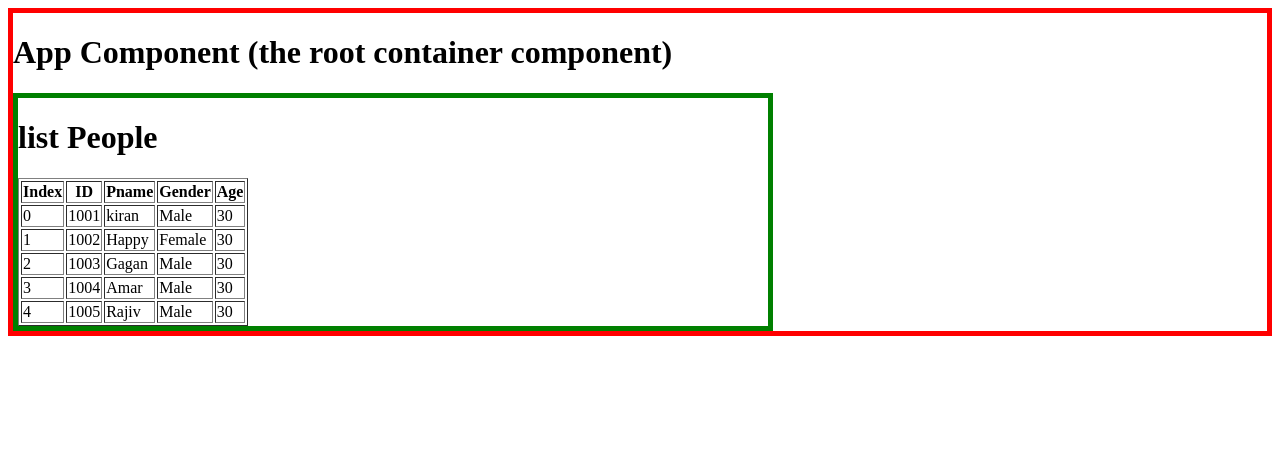
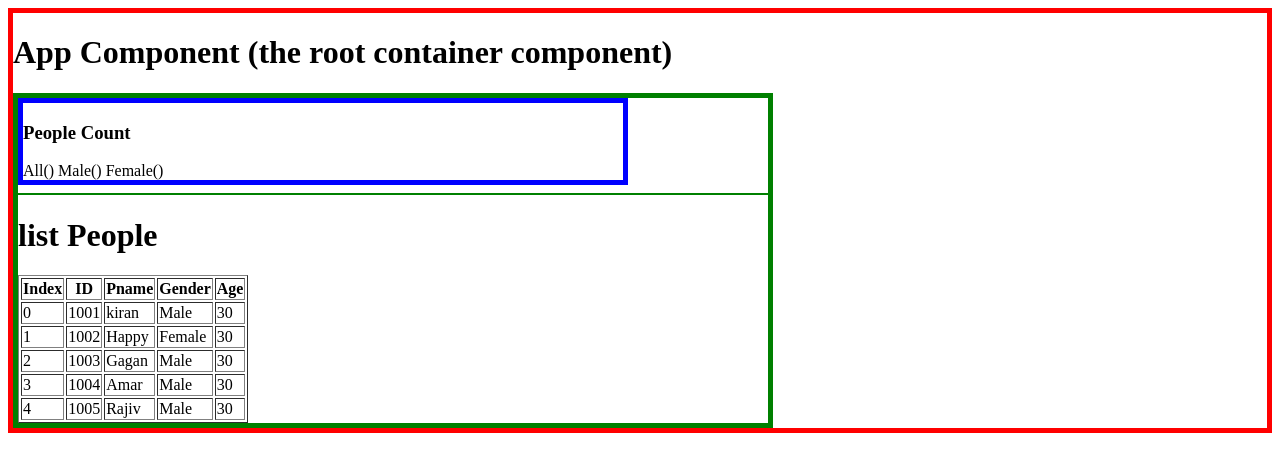
Before and after one commit to jackofalltradesprogrammer/Angular, an Angular app: page / in a window 1280 px wide. Shown: the top 472 px of the page. Built offline with nearby package versions, Linux system fonts and the light colour scheme.

Commit message:
Created peopleCount component and updated personsList html

```diff
--- a/src/app/app.module.ts
+++ b/src/app/app.module.ts
@@ -6,6 +6,7 @@ import { ParentComponent } from './parent/parent.component';
 import { ChildComponent } from './child/child.component';
 import { PersonListComponent } from './person-list/person-list.component';
 import { PersonCountComponent } from './person-count/person-count.component';
+import { PeopleCountComponent } from './people-count/people-count.component';
 
 
 
@@ -15,7 +16,8 @@ import { PersonCountComponent } from './person-count/person-count.component';
     ParentComponent,
     ChildComponent,
     PersonListComponent,
-    PersonCountComponent
+    PersonCountComponent,
+    PeopleCountComponent
 
   ],
   imports: [
--- /dev/null
+++ b/src/app/people-count/people-count.component.html
@@ -0,0 +1,4 @@
+<div style="border: 5px solid blue; width:600px">
+  <h3>People Count</h3>
+  All() Male() Female()
+</div>
--- /dev/null
+++ b/src/app/people-count/people-count.component.ts
@@ -0,0 +1,15 @@
+import { Component, OnInit } from '@angular/core';
+
+@Component({
+  selector: 'app-people-count',
+  templateUrl: './people-count.component.html',
+  styleUrls: ['./people-count.component.css']
+})
+export class PeopleCountComponent implements OnInit {
+
+  constructor() { }
+
+  ngOnInit() {
+  }
+
+}
--- a/src/app/person-list/Person.ts
+++ b/src/app/person-list/Person.ts
@@ -14,6 +14,6 @@ export class Person implements IPerson {
         this.id=id;
         this.pname=pname;
         this.gender=gender;
-        this.age=number;
+        this.age=age;
     }
 }
--- a/src/app/person-list/person-list.component.html
+++ b/src/app/person-list/person-list.component.html
@@ -1,5 +1,11 @@
 <div style="border: 5px solid green; width:750px">
-   <h1>list People</h1>
+
+  <app-people-count>
+
+  </app-people-count>
+  <hr color="green"/>
+
+  <h1>list People</h1>
 
   <table border="1">
     <tr>
```
Also changed, not shown: src/app/people-count/people-count.component.css (added), 1 other file (tests, documents, lock files or other folders).
